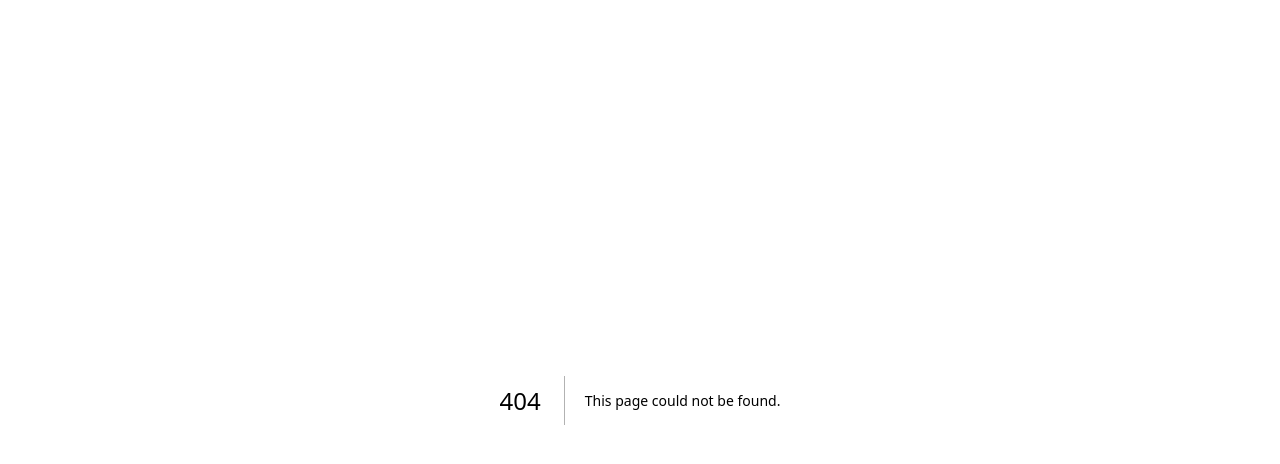
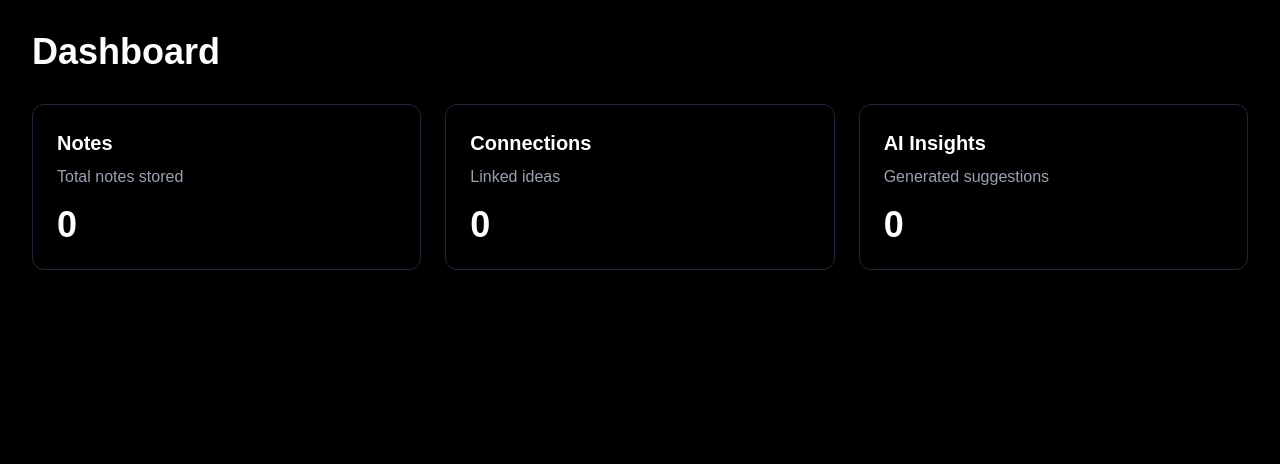
Before and after one commit to nadiraa03/second-brain-ai, a Next.js app: page /dashboard in a window 1280 px wide. Before the commit this address had no page. Shown: the top 464 px of the page. Built offline with nearby package versions, Linux system fonts and the light colour scheme.

Commit message:
Create dashboard page

```diff
--- /dev/null
+++ b/src/app/dashboard/page.tsx
@@ -0,0 +1,57 @@
+export default function Dashboard() {
+  return (
+    <main className="min-h-screen bg-black text-white p-8">
+
+      <h1 className="text-4xl font-bold mb-8">
+        Dashboard
+      </h1>
+
+      <div className="grid md:grid-cols-3 gap-6">
+
+        <div className="border border-gray-800 rounded-xl p-6">
+          <h2 className="text-xl font-semibold">
+            Notes
+          </h2>
+
+          <p className="text-gray-400 mt-2">
+            Total notes stored
+          </p>
+
+          <p className="text-4xl font-bold mt-4">
+            0
+          </p>
+        </div>
+
+        <div className="border border-gray-800 rounded-xl p-6">
+          <h2 className="text-xl font-semibold">
+            Connections
+          </h2>
+
+          <p className="text-gray-400 mt-2">
+            Linked ideas
+          </p>
+
+          <p className="text-4xl font-bold mt-4">
+            0
+          </p>
+        </div>
+
+        <div className="border border-gray-800 rounded-xl p-6">
+          <h2 className="text-xl font-semibold">
+            AI Insights
+          </h2>
+
+          <p className="text-gray-400 mt-2">
+            Generated suggestions
+          </p>
+
+          <p className="text-4xl font-bold mt-4">
+            0
+          </p>
+        </div>
+
+      </div>
+
+    </main>
+  );
+}
```
